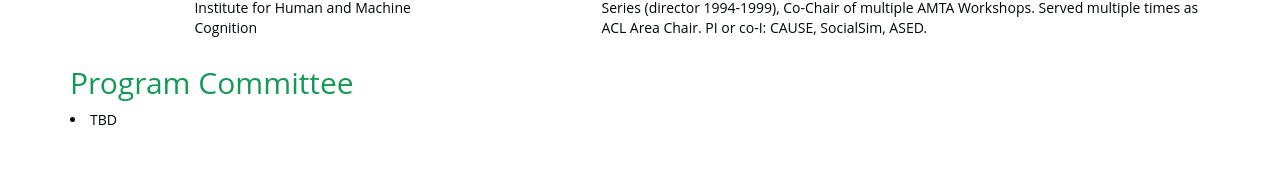
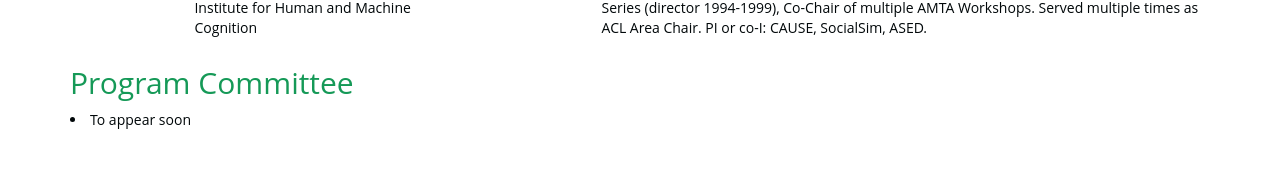
Before and after one commit to social-threats/social-threats.github.io, a Jekyll site: the page built from index.html, in a window 1280 px wide. Shown: the part 2183-2360 px from the top of the page. Built offline with Jekyll 4.4.1, drawn with Linux system fonts in a browser that asks for light colours; nearby versions of some CDN libraries.

Commit message:
Update program_committee.html

```diff
--- a/_includes/_STOC_2020/program_committee.html
+++ b/_includes/_STOC_2020/program_committee.html
@@ -6,7 +6,7 @@
     <table cellspacing="0" cellpadding="0" float="left">
         <tr>
             <td>
-                <li>TBD
+                <li>To appear soon
             </td>
         </tr>
     </table>
```
